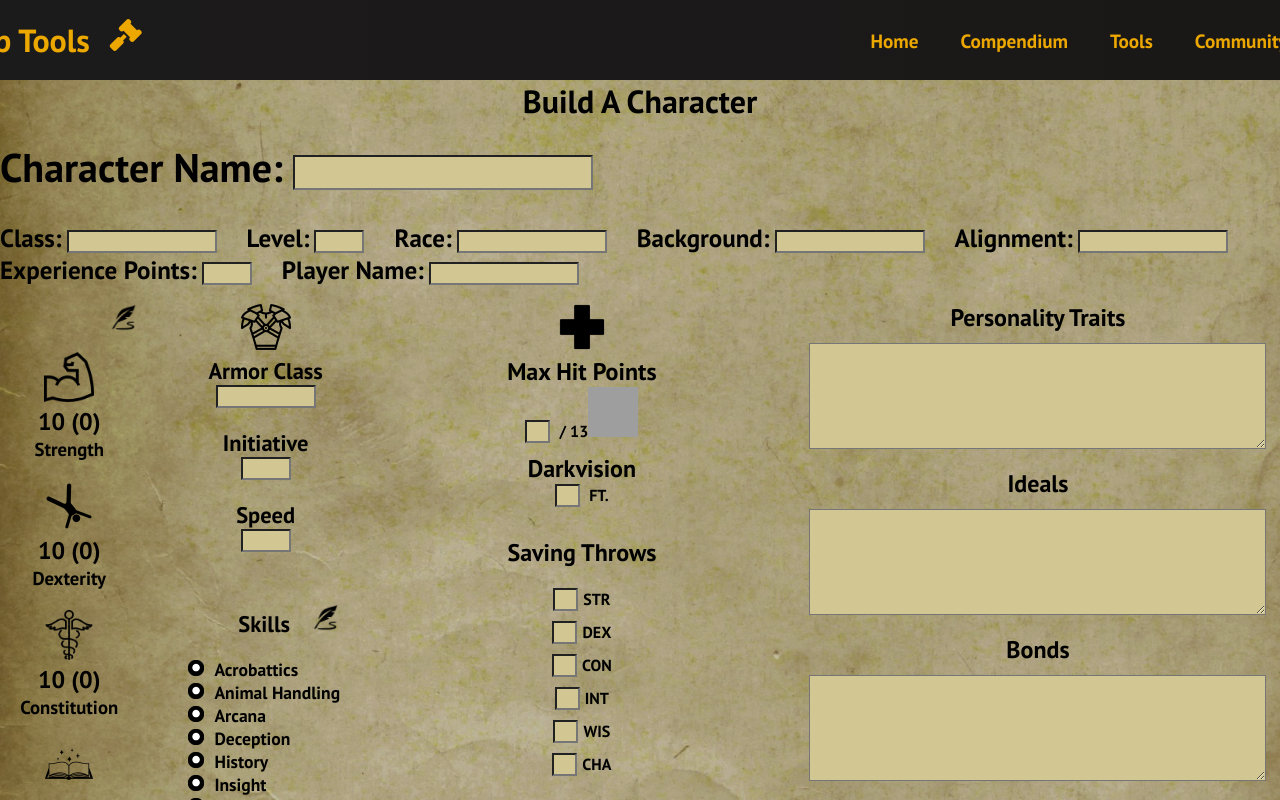
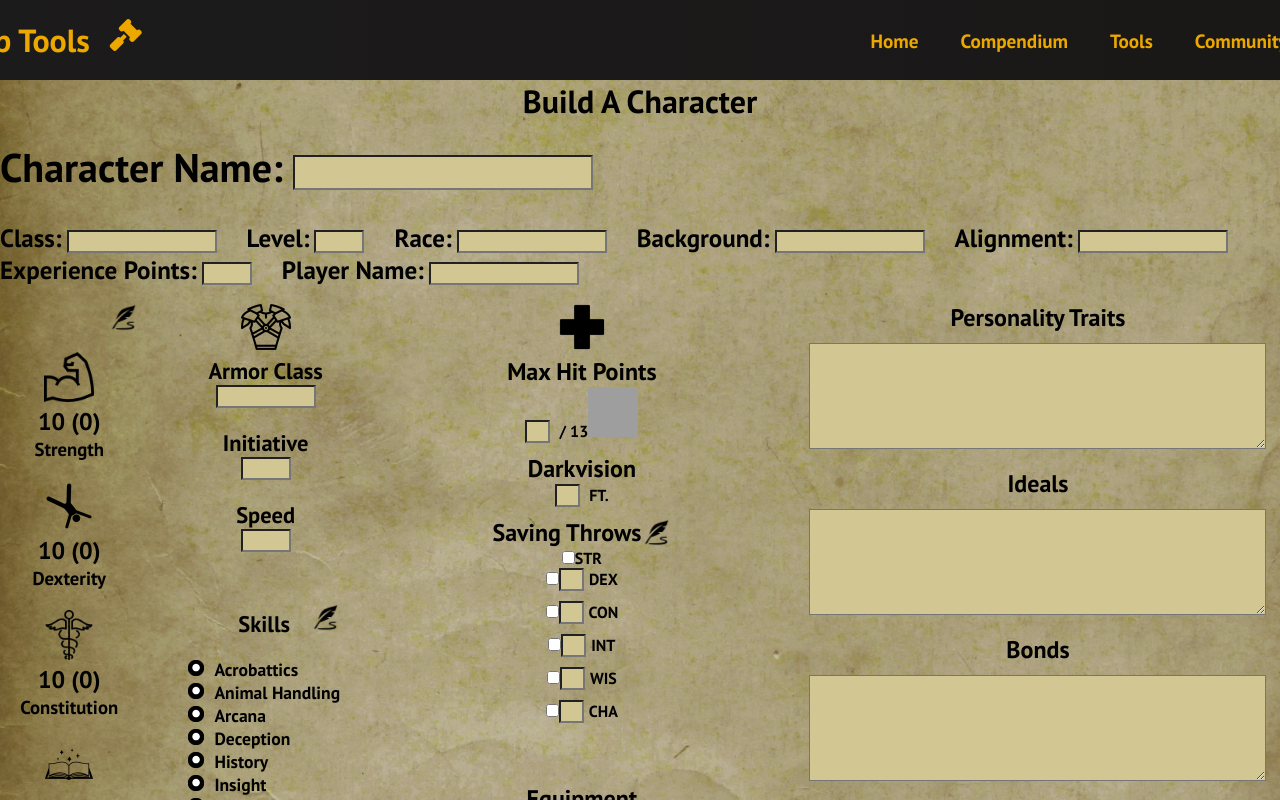
Before and after one commit to HornetCorps/GFTTT, a React (Create React App) app: page /buildCharacter in a window 1280 px wide. Shown: the top 800 px of the page. Built offline with nearby package versions, Linux system fonts and the light colour scheme; grey boxes are pictures that could not be loaded.

Commit message:
Saving Throws Update

```diff
--- a/src/components/pages/SavingThrowsPane.js
+++ b/src/components/pages/SavingThrowsPane.js
@@ -1,14 +1,17 @@
 import React, {useState} from 'react';
 import '../../App.css';
 import './buildCharacter.css';
+import editIcon from '../images/icons8-quill-pen-64.png'
 
-export default function SavingThrowsPane() {
-  const [strThrow, setStrThrow] = useState(false);
-  const [dexThrow, setDexThrow] = useState(false);
-  const [conThrow, setConThrow] = useState(false);
-  const [intThrow, setIntThrow] = useState(false);
-  const [wisThrow, setWisThrow] = useState(false);
-  const [chaThrow, setChaThrow] = useState(false);
+export default function SavingThrowsPane({str, dex, con, int, wis, cha, getProfBonus}) {
+  const [strMod, strThrow, setStrThrow] = str;
+  const [dexMod, dexThrow, setDexThrow] = dex;
+  const [conMod, conThrow, setConThrow] = con;
+  const [intMod, intThrow, setIntThrow] = int;
+  const [wisMod, wisThrow, setWisThrow] = wis;
+  const [chaMod, chaThrow, setChaThrow] = cha;
+
+  const [editing, setEditing] = useState(false);
 
   // Suggested implementation:
   // either use the input checkbox style directly or make a bool toggle
@@ -17,55 +20,126 @@ export default function SavingThrowsPane() {
   // you need to calculate the mod for each save based on:
   // Base Ability Mod + profBonus() but only add prof if they are proficient
 
-  return <>
-    <h2 class="throwsTitle">Saving Throws</h2>
+  function SkillsTopBar() {
+        const toggleEditing = () => {setEditing(!editing)};
+        return <div id="SavingThrowsTopBar">
+            <h2>Saving Throws</h2>
+            <img class="editButton" src={editIcon}
+                alt="Edit Abilities"
+                onClick={toggleEditing} />
+            </div>
+    }
+
+  function profBonus() {
+
+  }
+
+  function getCheck() {
+    var checkBox = document.getElementById("myCheck");
+  }
+
+  function SkillsCheckbox()  {
+    return<>
+
+    <>
+      <input
+        type="checkbox"
+        class="checks"
+      />
+      {editing ? <input
+          type="text"
+          class="throws"
+          onChange={(e) => {
+            setStrThrow(e.target.value);
+          }}
+          />: <text></text> }
+      STR<br />
+
     <input
-        type="text"
-        class="throws"
+        type="checkbox"
+        class="checks"
         onChange={(e) => {
-            setStrThrow(e.target.value);
+            setDexThrow(e.target.value);
         }}
     />
-    STR<br />
     <input
         type="text"
         class="throws"
         onChange={(e) => {
             setDexThrow(e.target.value);
         }}
+    />DEX<br />
+
+    <input
+        type="checkbox"
+        class="checks"
+        onChange={(e) => {
+            setConThrow(e.target.value);
+        }}
     />
-    DEX<br />
     <input
         type="text"
         class="throws"
         onChange={(e) => {
             setConThrow(e.target.value);
         }}
+    />CON<br />
+
+    <input
+        type="checkbox"
+        class="checks"
+        onChange={(e) => {
+            setIntThrow(e.target.value);
+        }}
     />
-    CON <br />
     <input
         type="text"
         class="throws"
         onChange={(e) => {
             setIntThrow(e.target.value);
         }}
+    />INT<br />
+
+    <input
+        type="checkbox"
+        class="checks"
+        onChange={(e) => {
+            setWisThrow(e.target.value);
+        }}
     />
-    INT<br />
     <input
         type="text"
         class="throws"
         onChange={(e) => {
             setWisThrow(e.target.value);
         }}
+    />WIS<br />
+
+
+    <input
+        type="checkbox"
+        class="checks"
+        onChange={(e) => {
+            setChaThrow(e.target.value);
+        }}
     />
-    WIS<br />
     <input
         type="text"
         class="throws"
         onChange={(e) => {
             setChaThrow(e.target.value);
         }}
-    />
-    CHA<br /><br />
-  </>
+    />CHA<br />
+    </>
+
+    </>
+  }
+
+
+
+  return <div id="SavingThrowsPane">
+    <SkillsTopBar/>
+    <SkillsCheckbox/>
+  <br />
+  </div>
 }
--- a/src/components/pages/buildCharacter.css
+++ b/src/components/pages/buildCharacter.css
@@ -122,6 +122,7 @@
   margin-left: 15px;
   text-align: center;
 }
+
 #box8 {
   flex-grow: 0.2;
   text-align: center;
@@ -132,6 +133,11 @@
   flex-direction: row;
   margin-top: 20px;
   align-self: center;
+}
+
+#SavingThrowsTopBar {
+  display: flex;
+  justify-content: center;
 }
 
 .characterName {
--- a/src/components/pages/buildCharacter.js
+++ b/src/components/pages/buildCharacter.js
@@ -38,6 +38,13 @@ export default function BuildCharacter() {
 
     const [darkVision, setDarkVision] = useState(0);
     // made saving throws local to SavingThrowsPane
+    const [strThrow, setStrThrow] = useState(false);
+    const [dexThrow, setDexThrow] = useState(false);
+    const [conThrow, setConThrow] = useState(false);
+    const [intThrow, setIntThrow] = useState(false);
+    const [wisThrow, setWisThrow] = useState(false);
+    const [chaThrow, setChaThrow] = useState(false);
+
     const [equipment, setEquipment] = useState([]);
     // made personalityTraits, ideals, bonds, flaws local to FlavorPane
     const [featsTraits, setFeatsTraits] = useState([]);
@@ -244,7 +251,15 @@ export default function BuildCharacter() {
                             }}
                         /> FT.
 
-                        <SavingThrowsPane />
+                        <SavingThrowsPane
+                          str={[modOf(strength), strThrow, setStrThrow]}
+                          dex={[modOf(dexterity),dexThrow, setDexThrow]}
+                          con={[modOf(constitution),conThrow, setConThrow]}
+                          int={[modOf(intelligence),intThrow, setIntThrow]}
+                          wis={[modOf(wisdom),wisThrow, setWisThrow]}
+                          cha={[modOf(charisma),chaThrow, setChaThrow]}
+                          getProfBonus={profBonus}
+                          />
 
                         <EquipmentPane
                           equipment={equipment}
```
Also changed, not shown: src/components/pages/AbScorePane.js (+14 -14 lines).
